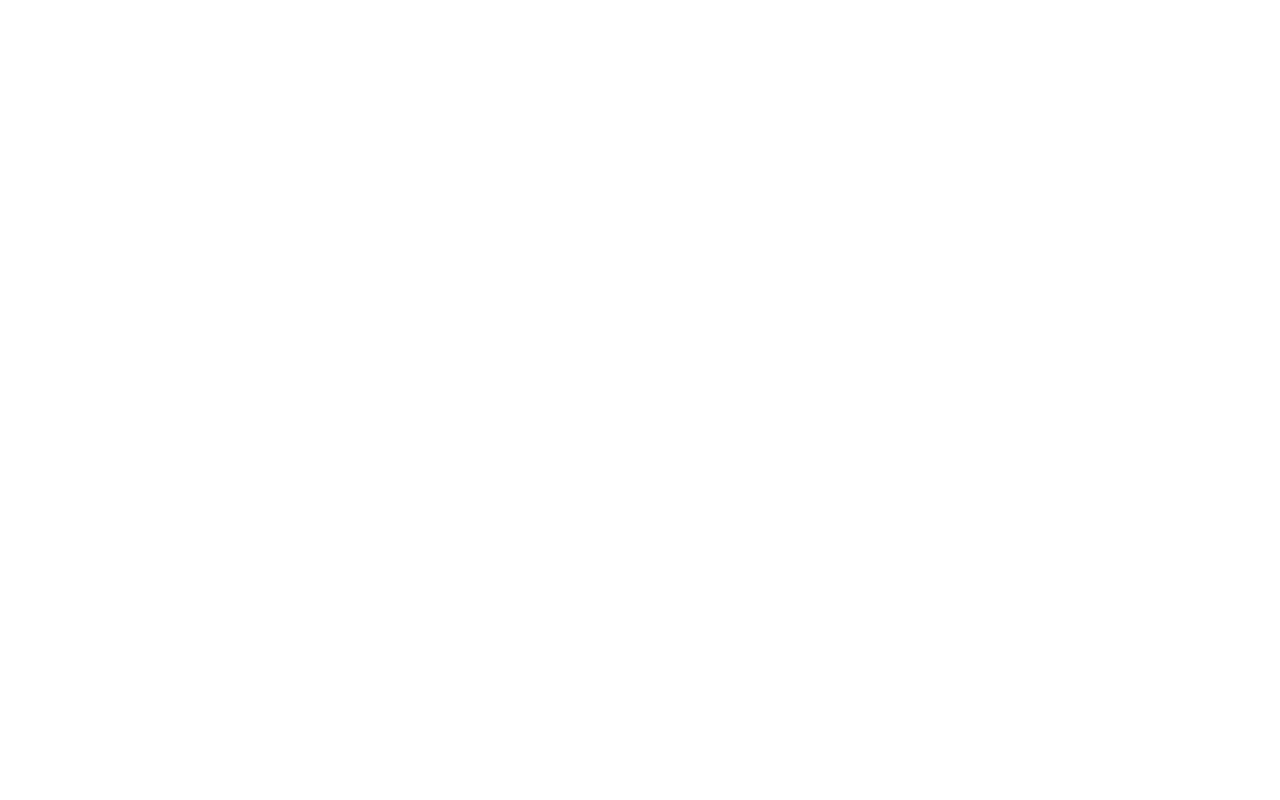
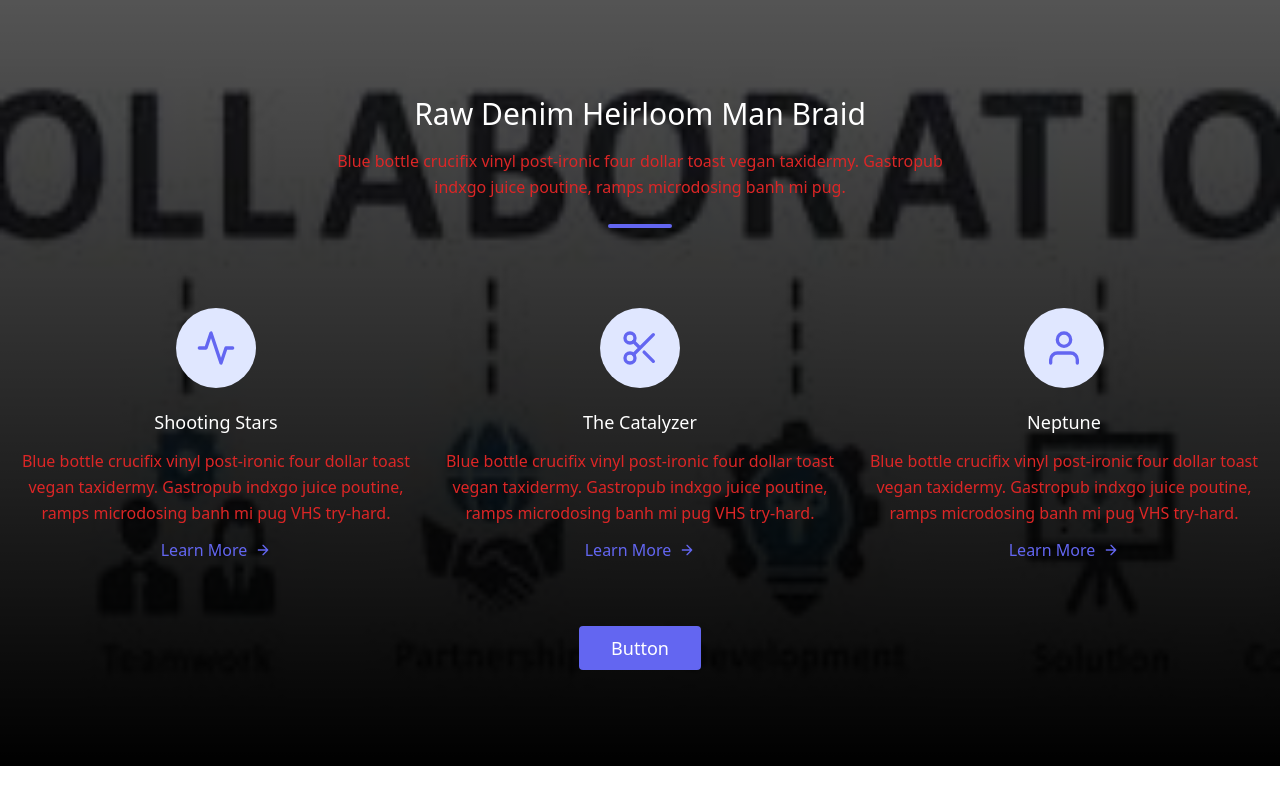
Before and after one commit to Shahroz-Ahmad/git-collaboration, a plain HTML site: page index.html in a window 1280 px wide. Drawn offline with nearby package versions, Linux system fonts and the light colour scheme.

Commit message:
complete main

```diff
--- a/index.html
+++ b/index.html
@@ -4,11 +4,80 @@
     <meta charset="UTF-8">
     <meta name="viewport" content="width=device-width, initial-scale=1.0">
     <link rel="stylesheet" href="style.css">
+    <script src="https://cdn.tailwindcss.com?plugins=forms,typography,aspect-ratio,line-clamp"></script>
     <title>Github Collaboration</title>
 </head>
 
 <body>
 
+    <div class="main">
+        <section class="text-gray-600 body-font">
+            <div class="container px-5 py-24 mx-auto">
+              <div class="text-center mb-20">
+                <h1 class="sm:text-3xl text-2xl font-medium text-white title-font text-gray-900 mb-4">Raw Denim Heirloom Man Braid</h1>
+                <p class="text-base leading-relaxed xl:w-2/4 lg:w-3/4 text-red-600 mx-auto text-gray-500s">Blue bottle crucifix vinyl post-ironic four dollar toast vegan taxidermy. Gastropub indxgo juice poutine, ramps microdosing banh mi pug.</p>
+                <div class="flex mt-6 justify-center">
+                  <div class="w-16 h-1 rounded-full bg-indigo-500 inline-flex"></div>
+                </div>
+              </div>
+              <div class="flex flex-wrap sm:-m-4 -mx-4 -mb-10 -mt-4 md:space-y-0 space-y-6">
+                <div class="p-4 md:w-1/3 flex flex-col text-center items-center">
+                  <div class="w-20 h-20 inline-flex items-center justify-center rounded-full bg-indigo-100 text-indigo-500 mb-5 flex-shrink-0">
+                    <svg fill="none" stroke="currentColor" stroke-linecap="round" stroke-linejoin="round" stroke-width="2" class="w-10 h-10" viewBox="0 0 24 24">
+                      <path d="M22 12h-4l-3 9L9 3l-3 9H2"></path>
+                    </svg>
+                  </div>
+                  <div class="flex-grow">
+                    <h2 class="text-gray-900 text-lg title-font text-white font-medium mb-3">Shooting Stars</h2>
+                    <p class="leading-relaxed text-red-600 text-base">Blue bottle crucifix vinyl post-ironic four dollar toast vegan taxidermy. Gastropub indxgo juice poutine, ramps microdosing banh mi pug VHS try-hard.</p>
+                    <a class="mt-3 text-indigo-500 inline-flex items-center">Learn More
+                      <svg fill="none" stroke="currentColor" stroke-linecap="round" stroke-linejoin="round" stroke-width="2" class="w-4 h-4 ml-2" viewBox="0 0 24 24">
+                        <path d="M5 12h14M12 5l7 7-7 7"></path>
+                      </svg>
+                    </a>
+                  </div>
+                </div>
+                <div class="p-4 md:w-1/3 flex flex-col text-center items-center">
+                  <div class="w-20 h-20 inline-flex items-center justify-center rounded-full bg-indigo-100 text-indigo-500 mb-5 flex-shrink-0">
+                    <svg fill="none" stroke="currentColor" stroke-linecap="round" stroke-linejoin="round" stroke-width="2" class="w-10 h-10" viewBox="0 0 24 24">
+                      <circle cx="6" cy="6" r="3"></circle>
+                      <circle cx="6" cy="18" r="3"></circle>
+                      <path d="M20 4L8.12 15.88M14.47 14.48L20 20M8.12 8.12L12 12"></path>
+                    </svg>
+                  </div>
+                  <div class="flex-grow">
+                    <h2 class="text-gray-900 text-lg title-font text-white font-medium mb-3">The Catalyzer</h2>
+                    <p class="leading-relaxed text-red-600 text-base">Blue bottle crucifix vinyl post-ironic four dollar toast vegan taxidermy. Gastropub indxgo juice poutine, ramps microdosing banh mi pug VHS try-hard.</p>
+                    <a class="mt-3 text-indigo-500 inline-flex items-center">Learn More
+                      <svg fill="none" stroke="currentColor" stroke-linecap="round" stroke-linejoin="round" stroke-width="2" class="w-4 h-4 ml-2" viewBox="0 0 24 24">
+                        <path d="M5 12h14M12 5l7 7-7 7"></path>
+                      </svg>
+                    </a>
+                  </div>
+                </div>
+                <div class="p-4 md:w-1/3 flex flex-col text-center items-center">
+                  <div class="w-20 h-20 inline-flex items-center justify-center rounded-full bg-indigo-100 text-indigo-500 mb-5 flex-shrink-0">
+                    <svg fill="none" stroke="currentColor" stroke-linecap="round" stroke-linejoin="round" stroke-width="2" class="w-10 h-10" viewBox="0 0 24 24">
+                      <path d="M20 21v-2a4 4 0 00-4-4H8a4 4 0 00-4 4v2"></path>
+                      <circle cx="12" cy="7" r="4"></circle>
+                    </svg>
+                  </div>
+                  <div class="flex-grow">
+                    <h2 class="text-gray-900 text-lg title-font text-white font-medium mb-3">Neptune</h2>
+                    <p class="leading-relaxed text-red-600 text-base">Blue bottle crucifix vinyl post-ironic four dollar toast vegan taxidermy. Gastropub indxgo juice poutine, ramps microdosing banh mi pug VHS try-hard.</p>
+                    <a class="mt-3 text-indigo-500 inline-flex items-center">Learn More
+                      <svg fill="none" stroke="currentColor" stroke-linecap="round" stroke-linejoin="round" stroke-width="2" class="w-4 h-4 ml-2" viewBox="0 0 24 24">
+                        <path d="M5 12h14M12 5l7 7-7 7"></path>
+                      </svg>
+                    </a>
+                  </div>
+                </div>
+              </div>
+              <button class="flex mx-auto mt-16 text-white bg-indigo-500 border-0 py-2 px-8 focus:outline-none hover:bg-indigo-600 rounded text-lg">Button</button>
+            </div>
+          </section>
+    </div>
+
 </body>
 
 </html>
--- a/style.css
+++ b/style.css
@@ -0,0 +1,4 @@
+.main{
+    background-image: linear-gradient(rgba(0, 0, 0, 0.671),black),url(./download.jpeg);
+    background-size: 100% 100%;
+}
```
Also changed, not shown: download.jpeg (added).
